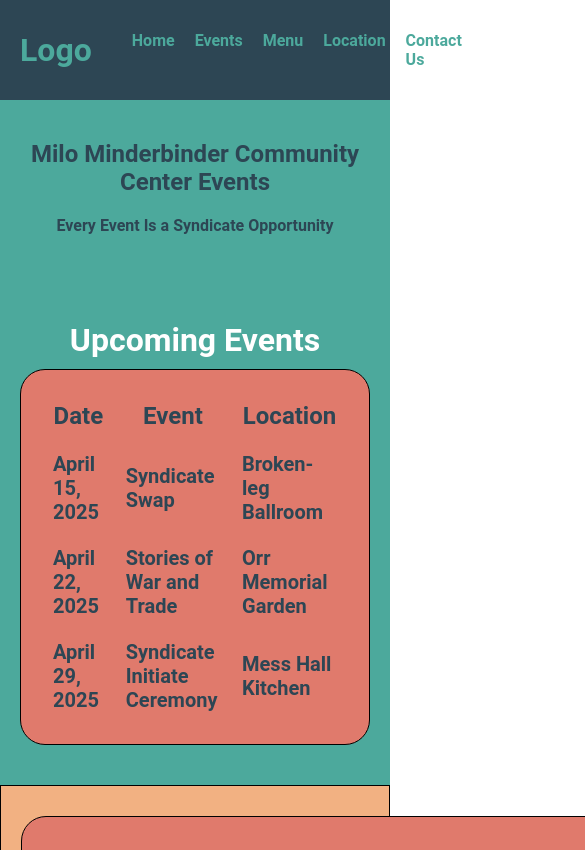
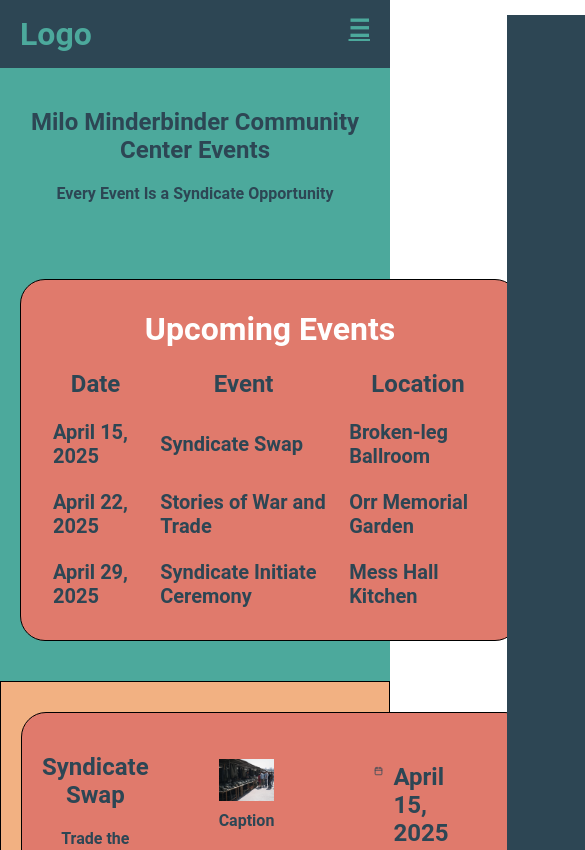
Before and after one commit to TomEnglish/CT_CSS_Project_v2, a plain HTML site: page events.html in a window 390 px wide. Shown: the top 850 px of the page, 585 px wide, since content can reach past the window. Drawn offline with Linux system fonts and the light colour scheme.

Commit message:
Various updates towards completion
AFAIK only responsiveness is required to complete

```diff
--- a/location.css
+++ b/location.css
@@ -123,7 +123,7 @@ footer{
     width: auto;
   }
 
-  /* Style the address text */
+
   .location-icon address {
     font-style: normal;
     margin: 0;
@@ -145,15 +145,32 @@ footer{
     max-width: 600px;
   }
 
-/* Make the SVG icon more proportional */
+/* SVG icon more proportional */
 .hours svg {
   max-height: 1rem;
   width: auto;
 }
 
-/* Style the address text
- .hours time {
-font-style: normal;
-margin: 0;
- }
- */
+/* CSS-only Mobile Menu (Hamburger) */
+.menu-toggle {
+    display: none;
+}
+
+@media screen and (max-width: 768px) {
+    .menu-toggle {
+        display: block;
+        position: absolute;
+        top: 15px;
+        right: 20px;
+        background: none;
+        border: none;
+        color: var(--sec-color);
+        font-size: 1.5rem;
+        cursor: pointer;
+        z-index: 1000;
+    }
+
+    .menu-toggle:before {
+        content: "☰";
+    }
+}
--- a/menu.css
+++ b/menu.css
@@ -7,10 +7,6 @@
 }
 
 body {
-    /*
-    display: flex;
-    flex-direction: column;
-    */
     font-family: 'Montserrat', 'Roboto', 'Arial', sans-serif;
     font-weight: 600;
     margin: 0;
@@ -131,7 +127,6 @@ tbody tr:hover {
     color: var(--prim-color);
 }
 
-/*not sure how to turn background color from white*/
 #fineprint {
     background-color: var(--sec-color);
     color: white;
@@ -142,9 +137,92 @@ tbody tr:hover {
     margin: 0px;
 }
 
+/* CSS-only Mobile Menu (Hamburger) */
+.menu-toggle {
+    display: none;
+}
+
+@media screen and (max-width: 768px) {
+    .menu-toggle {
+        display: block;
+        position: absolute;
+        top: 15px;
+        right: 20px;
+        background: none;
+        border: none;
+        color: var(--sec-color);
+        font-size: 1.5rem;
+        cursor: pointer;
+        z-index: 1000;
+    }
+
+    .menu-toggle:before {
+        content: "☰";
+    }
+
+    .navbar {
+        position: fixed;
+        top: 0;
+        right: -100%;
+        width: 70%;
+        height: 100vh;
+        background-color: var(--prim-color);
+        transition: right 0.3s ease;
+        z-index: 999;
+        padding-top: 60px;
+    }
+
+    .navbar ul {
+        flex-direction: column;
+        padding: 20px;
+    }
+
+    .navbar ul li {
+        margin: 10px 0;
+    }
+
+    /* Target-based navigation */
+    #nav-toggle:target + .navbar {
+        right: 0;
+    }
+
+    #nav-toggle:target ~ .menu-toggle:before {
+        content: "✕";
+    }
+/* Header & Navigation */
+.site-header {
+    flex-direction: column;
+    align-items: flex-start;
+}
+
+.menu-toggle {
+    display: block;
+    position: absolute;
+    top: 15px;
+    right: 20px;
+    background: none;
+    border: none;
+    color: var(--sec-color);
+    font-size: 1.5rem;
+    cursor: pointer;
+}
+
+.navbar {
+    width: 100%;
+    margin-top: 15px;
+    display: none;
+}
+
+.navbar ul {
+    flex-direction: column;
+    gap: 10px;
+}
 
 
-@media (max-width: 768px) {
+caption {
+    font-size: 1.8rem;
+     padding: 20px;
+}
 th, td {
     padding: 8px 10px;
     font-size: 0.9em;
@@ -154,4 +232,39 @@ tbody tr:hover {
     display: block;
   margin-top: 5px;
 }
+
+/* responsive image handling */
+img {
+    max-width: 100%;
+    height: auto;
 }
+
+/* Mobile navigation*/
+.menu-toggle {
+    display: none;
+}
+
+/* Table responsive wrapper */
+.table-responsive {
+    overflow-x: auto;
+    margin-bottom: 1em;
+}
+
+/* Add responsive image handling */
+img {
+    max-width: 100%;
+    height: auto;
+}
+
+/* Mobile navigation */
+.menu-toggle {
+    display: none;
+}
+
+/* Table responsive wrapper */
+.table-responsive {
+    overflow-x: auto;
+    margin-bottom: 1em;
+
+}
+}
--- a/style.css
+++ b/style.css
@@ -61,6 +61,151 @@ body {
     display: flex;
     gap: 20px;
 }
+
+/* Make all images responsive */
+img {
+    max-width: 100%;
+    height: auto;
+}
+
+.hero-image {
+    background-position: center;
+}
+
+/* Mobile Navigation */
+@media screen and (max-width: 768px) {
+    .navbar {
+        width: 100%;
+        margin-top: 15px;
+    }
+
+    .navbar ul {
+        flex-direction: column;
+        text-align: center;
+        gap: 10px;
+    }
+
+    .navbar ul li {
+        padding: 5px 0;
+    }
+
+      .site-header {
+        display: block;
+    }
+
+    .event-grid {
+        grid-template-columns: 1fr;
+        gap: 20px;
+    }
+
+    .e_event {
+        grid-template-columns: 1fr;
+    }
+
+    .h_event {
+        max-width: 100%;
+        margin: 0 auto;
+    }
+
+    .hero-text h1 {
+        font-size: 2rem;
+    }
+
+    .hero-text p {
+            font-size: 1.2rem;
+    }
+
+    .welcome, .about-us {
+            padding: 20px 10px;
+    }
+
+    th, td {
+        font-size: 0.9rem;
+        padding: 5px;
+    }
+
+    caption {
+        font-size: 1.2rem;
+    }
+
+}
+
+/* CSS-only Mobile Menu (Hamburger) */
+.menu-toggle {
+    display: none;
+}
+
+@media screen and (max-width: 768px) {
+    .menu-toggle {
+        display: block;
+        position: absolute;
+        top: 15px;
+        right: 20px;
+        background: none;
+        border: none;
+        color: var(--sec-color);
+        font-size: 1.5rem;
+        cursor: pointer;
+        z-index: 1000;
+    }
+
+    .menu-toggle:before {
+        content: "☰";
+    }
+
+    .navbar {
+        position: fixed;
+        top: 0;
+        right: -100%;
+        width: 70%;
+        height: 100vh;
+        background-color: var(--prim-color);
+        transition: right 0.3s ease;
+        z-index: 999;
+        padding-top: 60px;
+    }
+
+    .navbar ul {
+        flex-direction: column;
+        padding: 20px;
+    }
+
+    .navbar ul li {
+        margin: 10px 0;
+    }
+
+    /* Target-based navigation */
+    #nav-toggle:target + .navbar {
+        right: 0;
+    }
+
+    #nav-toggle:target ~ .menu-toggle:before {
+        content: "✕";
+    }
+
+
+/* Responsive Tables */
+
+    .sum_table {
+        overflow-x: auto;
+        display: block;
+        width: 100%;
+        margin: 10px auto;
+        padding: 10px;
+    }
+
+    table {
+        width: 100%;
+        min-width: 500px; /* Ensures table doesn't get too squished */
+    }
+}
+
+
+
+
+
+
+
 
 /* Hero Section */
 .hero-image {
```
Also changed, not shown: contact.html (+3 -0 lines), index.html (+3 -0 lines), location.html (+3 -0 lines), menu.html (+3 -0 lines), 1 other file. Lines whose indentation alone changed are shown as unchanged.
